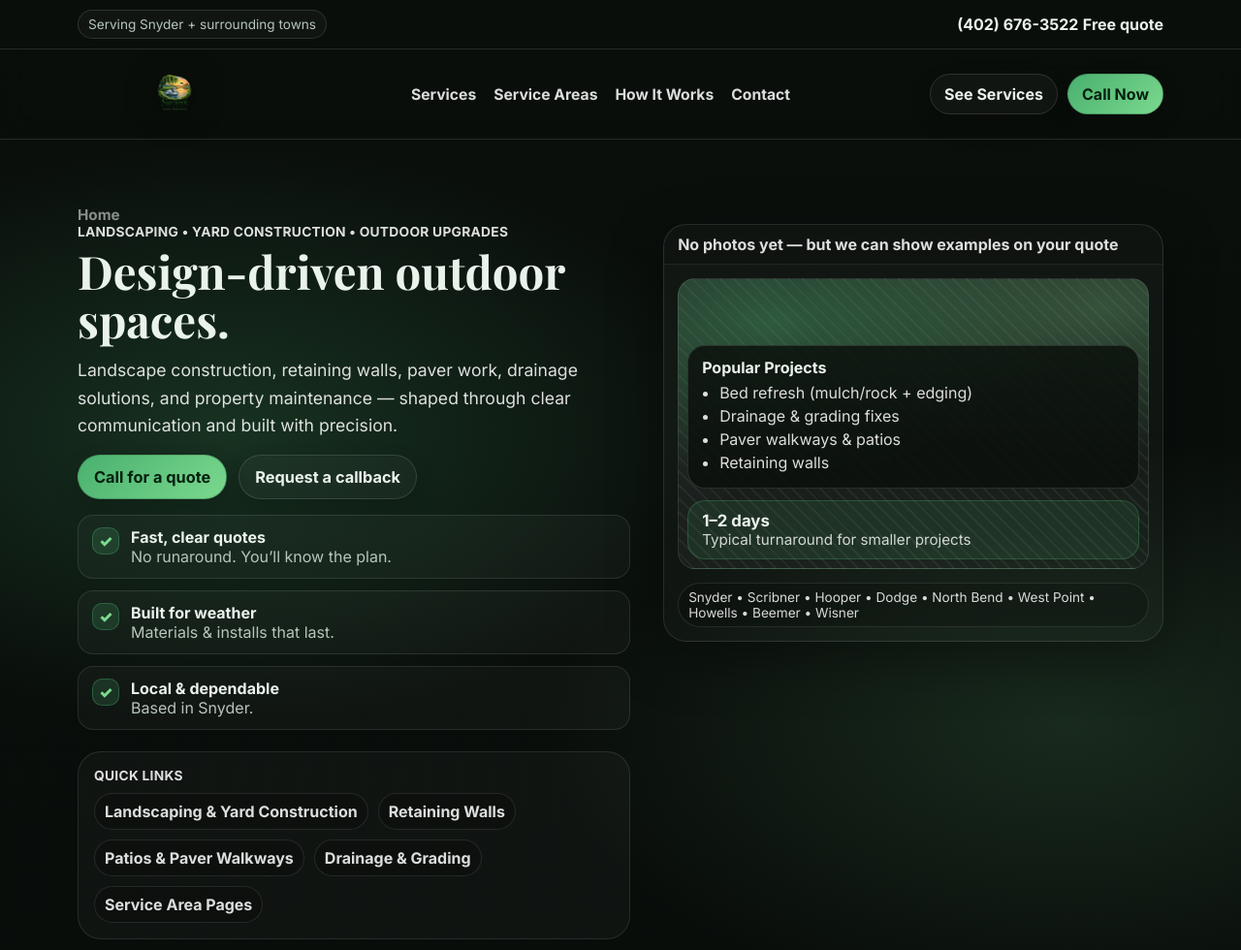
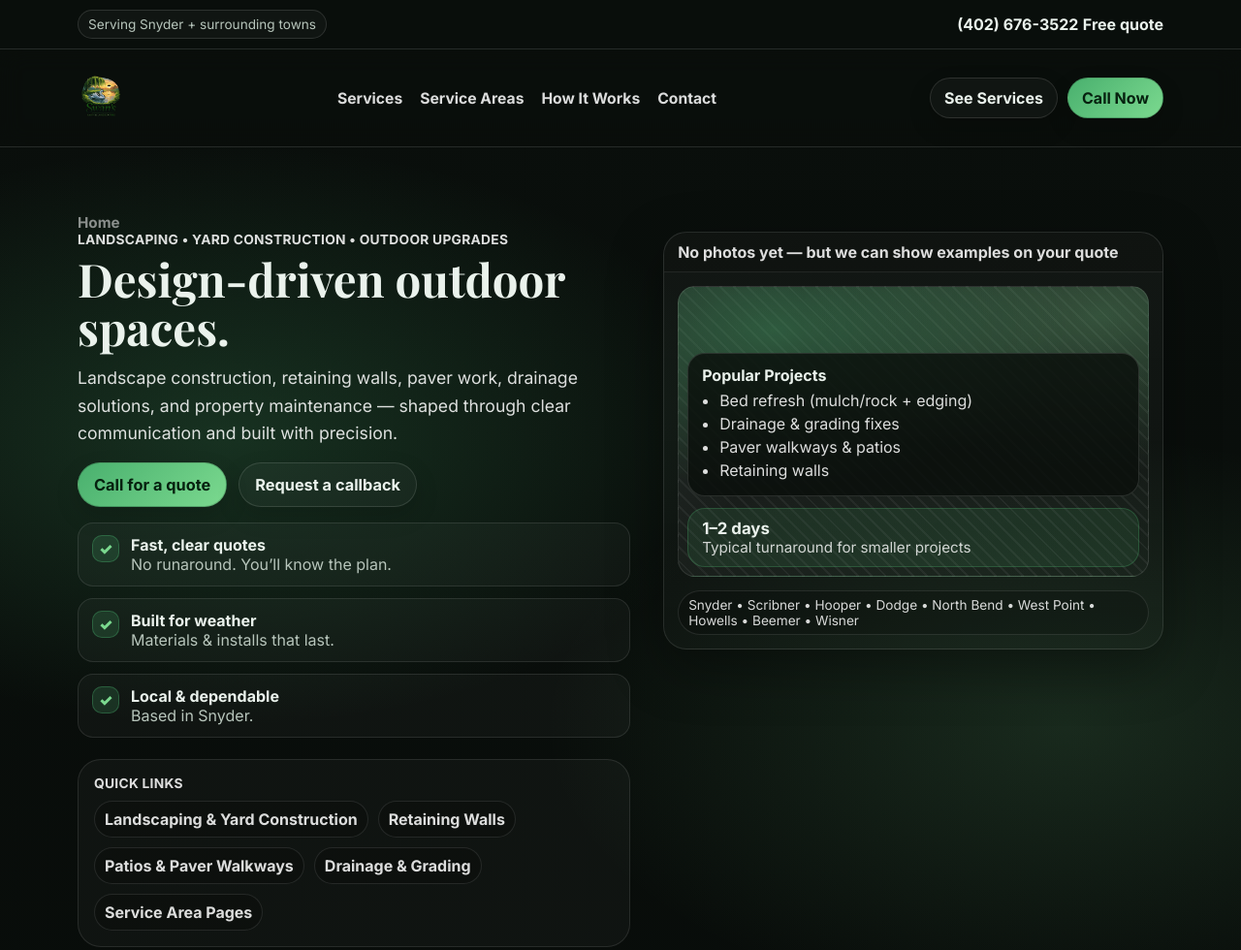
Before and after one commit to Celtero/swansoutdoorco, a plain HTML site: page index.html in a window 1280 px wide. Shown: the top 980 px of the page at 97% size. Drawn offline with nearby package versions, Linux system fonts and the light colour scheme.

Commit message:
Increase logo size + spacing

```diff
--- a/styles.css
+++ b/styles.css
@@ -37,7 +37,15 @@
 .header{position:sticky; top:44px; z-index:40; background:rgba(10,15,12,.65); backdrop-filter: blur(12px); border-bottom:1px solid var(--line);}
 .header__inner{display:flex; align-items:center; justify-content:space-between; gap:18px; padding:14px 0}
 .brand{display:flex; align-items:center; gap:12px}
-.brand__logo{width:200px; max-height:64px; object-fit:contain; filter: drop-shadow(0 6px 18px rgba(0,0,0,.35));}
+.brand__logo {
+  height: 72px;        /* was too small */
+  width: auto;
+  display: block;
+}
+
+.navbar {
+  padding: 18px 0;     /* gives the logo breathing room */
+}
 .nav{display:flex; gap:18px; align-items:center}
 .nav a{color:rgba(255,255,255,.86); font-weight:700; font-size:.98rem}
 .nav a:hover{color:#fff}
```
